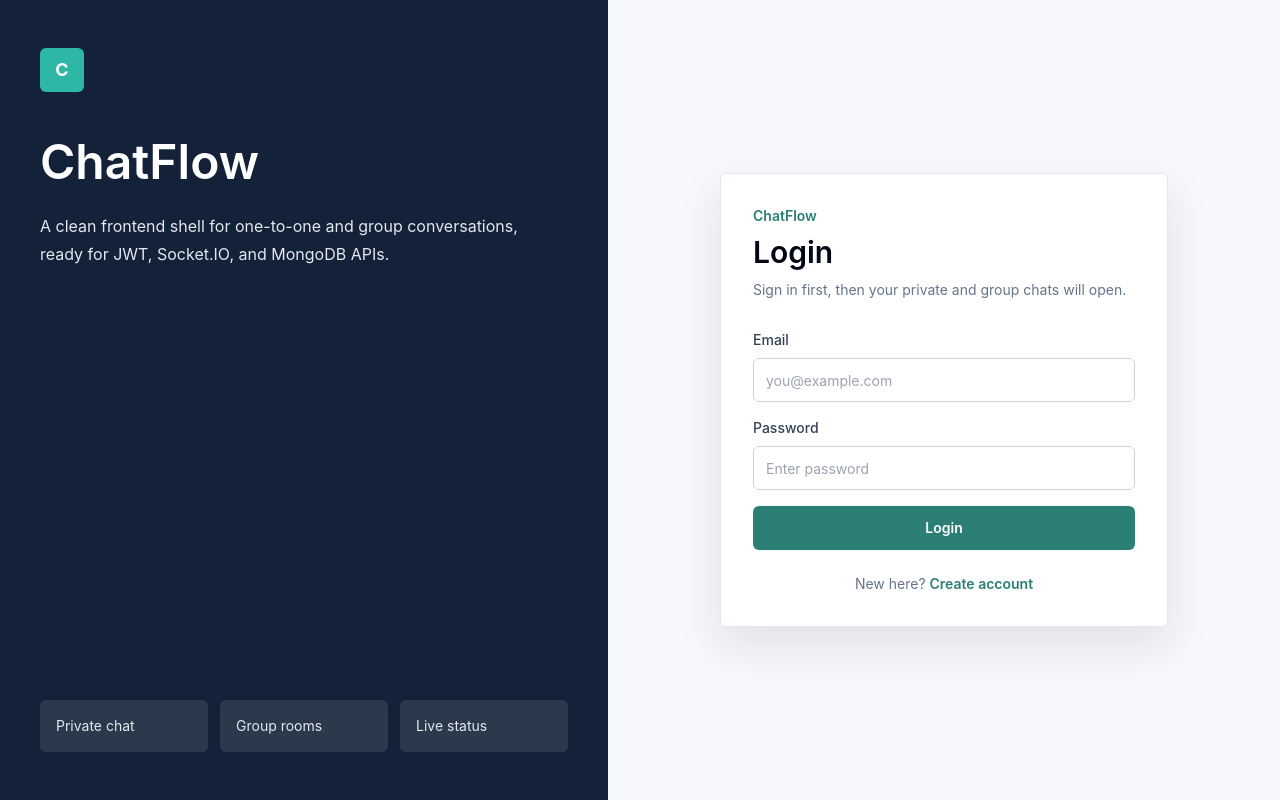
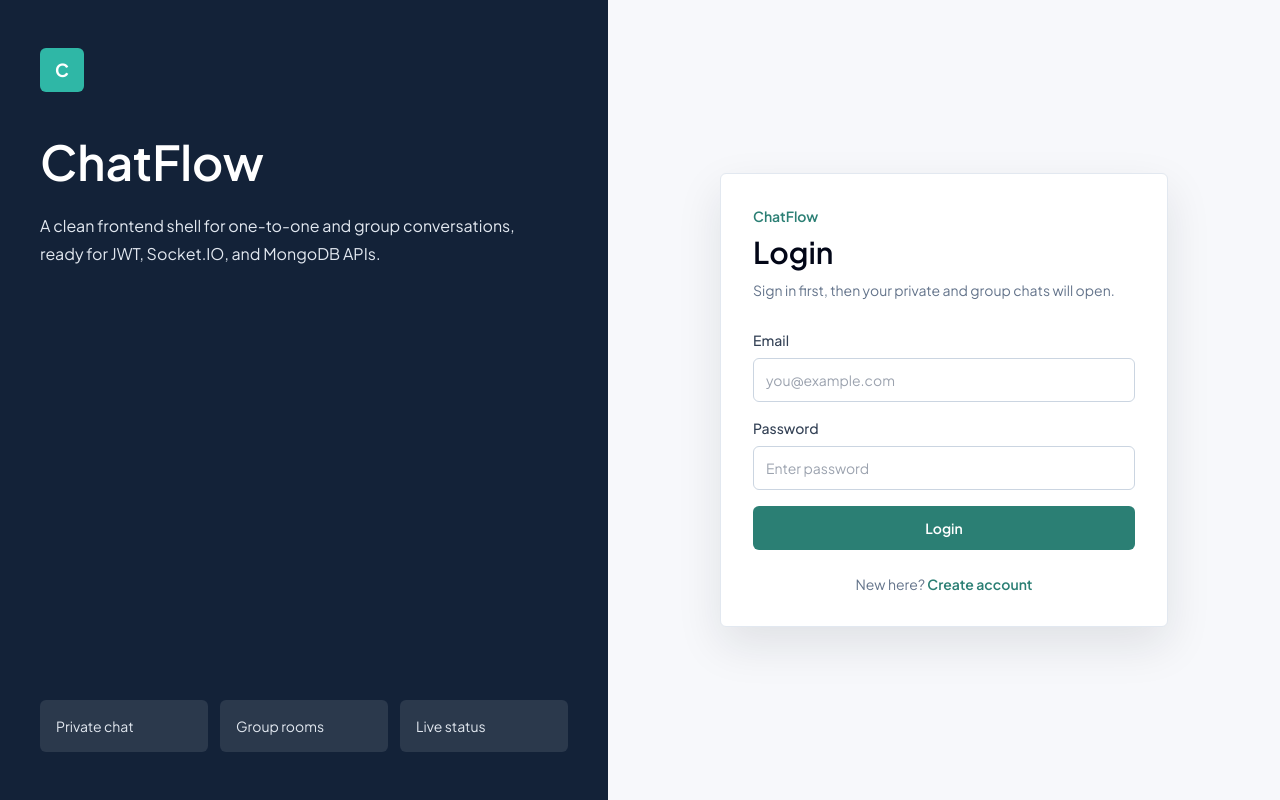
Before and after one commit to Subham3008/learning-react, a React (Vite) app in the folder 70-20-GroupChat/client/: page /login in a window 1280 px wide. Built offline with nearby package versions, Linux system fonts and the light colour scheme; no server answers.

Commit message:
font: change fonts style

```diff
--- a/70-20-GroupChat/client/src/index.css
+++ b/70-20-GroupChat/client/src/index.css
@@ -1,3 +1,5 @@
+@import url("https://fonts.googleapis.com/css2?family=Plus+Jakarta+Sans:wght@400;500;600;700;800&display=swap");
+
 @tailwind base;
 @tailwind components;
 @tailwind utilities;
@@ -11,6 +13,7 @@
   min-height: 100vh;
   background: #f7f8fb;
   color: #111827;
+  font-family: "Plus Jakarta Sans", ui-sans-serif, system-ui, sans-serif;
 }
 
 button,
--- a/70-20-GroupChat/client/tailwind.config.js
+++ b/70-20-GroupChat/client/tailwind.config.js
@@ -3,7 +3,12 @@
   theme: {
     extend: {
       fontFamily: {
-        sans: ["Inter", "ui-sans-serif", "system-ui", "sans-serif"],
+        sans: [
+          "Plus Jakarta Sans",
+          "ui-sans-serif",
+          "system-ui",
+          "sans-serif",
+        ],
       },
       boxShadow: {
         soft: "0 18px 45px rgba(21, 32, 43, 0.10)",
```
Also changed, not shown: 1 other file (tests, documents, lock files or other folders).
